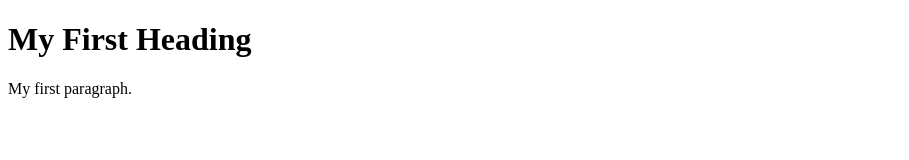
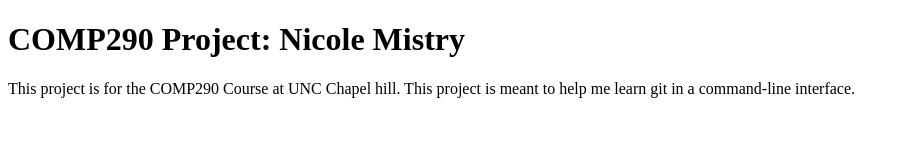
Before and after one commit to nicmis/comp290site, a plain HTML site: page index.html in a window 1280 px wide. Shown: the whole page, without its empty margins (0-909 px from the left). Drawn offline with Linux system fonts and the light colour scheme.

Commit message:
final index.html updates

```diff
--- a/index.html
+++ b/index.html
@@ -2,8 +2,8 @@
 <html>
 <body>
 
-<h1>My First Heading</h1>
-<p>My first paragraph.</p>
+<h1>COMP290 Project: Nicole Mistry</h1>
+<p>This project is for the COMP290 Course at UNC Chapel hill. This project is meant to help me learn git in a command-line interface.</p>
 
 </body>
 </html>
```
